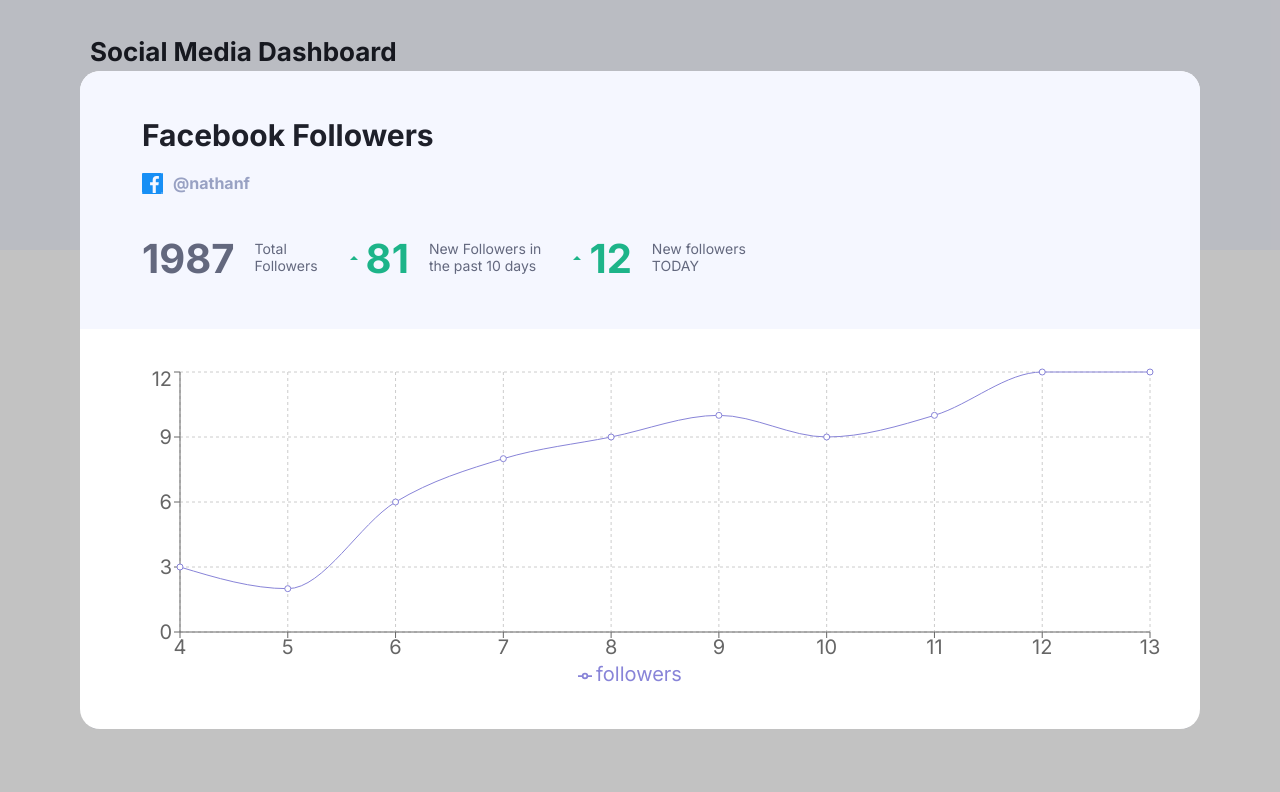
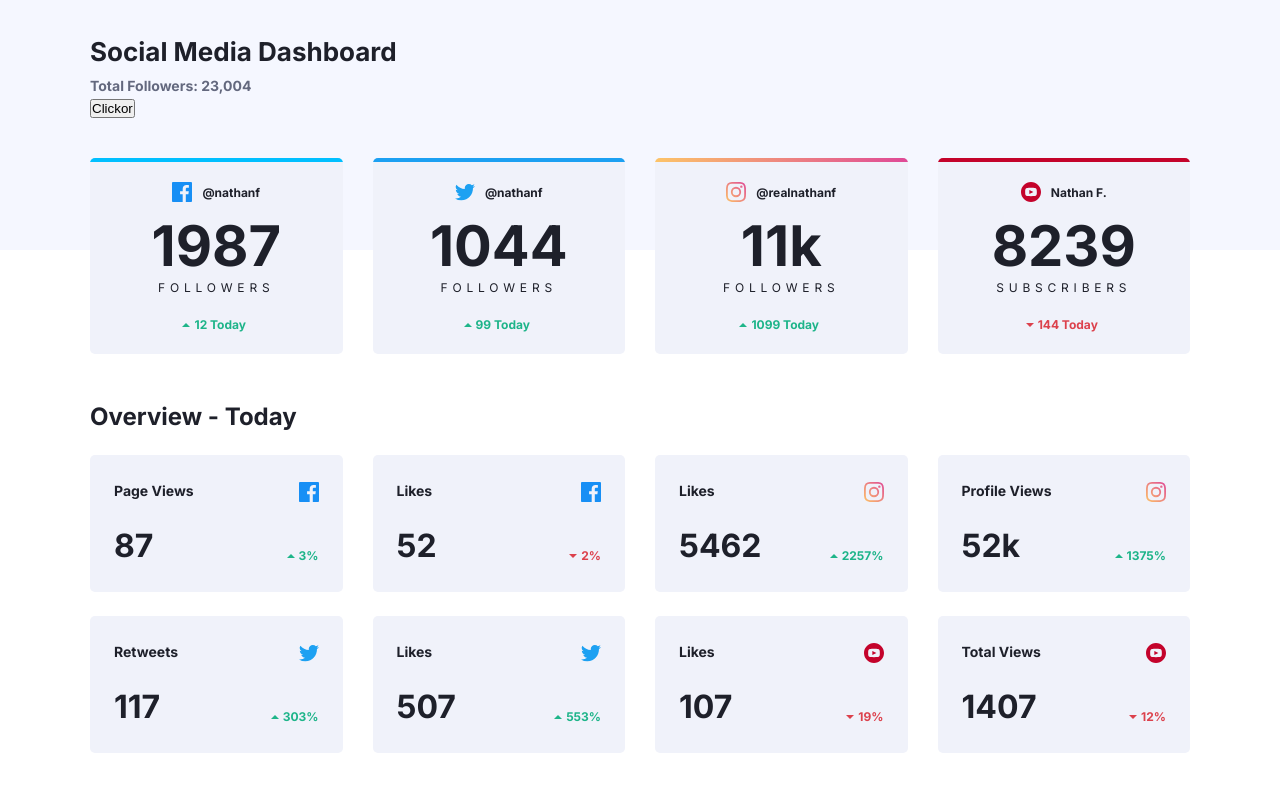
Before and after one commit to FabioGiacometti/mks, a React (Create React App) app: page / in a window 1280 px wide. Shown: the top 792 px of the page. Built offline with nearby package versions, Linux system fonts and the light colour scheme.

Commit message:
modal opens and closes

```diff
--- a/src/App.js
+++ b/src/App.js
@@ -1,3 +1,4 @@
+import React, { useState } from "react";
 import "./App.scss";
 import { overview, overviewToday } from "./assets/mocks/data";
 import Card from "./components/card/Card";
@@ -5,19 +6,26 @@ import CardSm from "./components/cardSm/CardSm";
 import Header from "./components/header/Header";
 import Modal from "./components/modal/modal";
 
-let cardDeck = overview.map((card, index) => {
-  return <Card data={card} key={index} />;
-});
+function App() {
+  const [showModal, setShowModal] = useState(false);
+  const handleModal = () => setShowModal(!showModal);
 
-let smallCardDeck = overviewToday.map((smallCard, index) => (
-  <CardSm data={smallCard} key={index} />
-));
+  console.log(showModal);
+  let cardDeck = overview.map((card, index) => {
+    return <Card data={card} key={index} onShow={() => setShowModal(true)} />;
+  });
+  let smallCardDeck = overviewToday.map((smallCard, index) => (
+    <CardSm data={smallCard} key={index} />
+  ));
 
-function App() {
   return (
     <div className="app__container">
-      <Modal> </Modal>
+      <Modal data={showModal} onClose={() => setShowModal(false)}>
+        {" "}
+      </Modal>
       <Header />
+
+      <button onClick={() => handleModal()}>Clickor</button>
 
       <div className="card-deck__container card-deck__container--lg">
         {cardDeck}
--- a/src/components/card/Card.js
+++ b/src/components/card/Card.js
@@ -7,7 +7,7 @@ import SocialLogo from "../shared/socialLogo";
 
 const Card = (props) => {
   return (
-    <div className={"card__body " + props.data.network}>
+    <div className={"card__body " + props.data.network} onClick={()=> props.onShow()}>
       <div className="card__content">
         <span className="card__header-strip"></span>
         <div className="card__network--profile">
--- a/src/components/card/Card.scss
+++ b/src/components/card/Card.scss
@@ -10,6 +10,7 @@
   border-radius: 0.25em;
   padding-bottom: 1.1rem;
   transition: all 200ms;
+  cursor: pointer;
   &:last-child {
     margin-right: 0;
   }
--- a/src/components/chart/Chart.js
+++ b/src/components/chart/Chart.js
@@ -9,7 +9,7 @@ import './chart.scss'
 
 
     return (
-      <ResponsiveContainer width="100%" height="100%">
+      <ResponsiveContainer width="100%" height="100%" style={{minWidth: "200px"}}>
         <LineChart
           width={500}
           height={300}
--- a/src/components/modal/modal.js
+++ b/src/components/modal/modal.js
@@ -3,12 +3,14 @@ import "./modal.scss";
 import Chart from "../chart/Chart";
 import { chartData } from "../../assets/mocks/data";
 
-const Modal = () => {
+const Modal = (props) => {
   const [chartInput] = useState(chartData);
+    console.log("props", props)
+
 
   return (
-    <div className="modal">
-      <div className="modal__overlay">
+    <div className="modal" style={props.data ? {display: "flex"} : {display: "none"}} >
+      <div className="modal__overlay" onClick={()=> props.onClose()}>
         <div className="modal__card">
           <div className="modal__header">
             <h2 className="modal__title">Facebook Followers</h2>
@@ -36,6 +38,8 @@ const Modal = () => {
                 </span>
               </div>
             </div>
+            <span className="modal__close" onClick={()=> props.onClose()}
+            >&times;</span>
           </div>
           <div className="modal__chart">
           {/* <button onClick={() => this.setChartInput({ chartData2 })}>
--- a/src/components/modal/modal.scss
+++ b/src/components/modal/modal.scss
@@ -14,20 +14,22 @@
 }
 
 .modal__card {
+  position: relative;
   margin: auto;
   background-color: white;
   width: 100%;
   margin: 80px;
   border-radius: 20px;
   overflow: hidden;
-    @media(max-width: 900px) {
+  max-width: 990px;
+  @media (max-width: 900px) {
     margin: 20px;
   }
 }
 .modal__header {
   background-color: $top-bg-pattern;
   padding: 46px 62px;
-    @media(max-width: 500px) {
+  @media (max-width: 500px) {
     padding: 24px;
   }
 }
@@ -40,7 +42,7 @@
 .modal__row--kpi {
   margin-top: 40px;
   flex-wrap: wrap;
-    @media(max-width: 500px) {
+  @media (max-width: 500px) {
     margin-top: 20px;
   }
 }
@@ -68,23 +70,23 @@
     font-weight: 700;
   }
   .modal__kpi-label {
-    margin-left:20px;
+    margin-left: 20px;
     font-weight: 300;
     font-size: 14px;
     margin-top: 6px;
   }
-  .trending{
+  .trending {
     color: $lime-Green;
-      &::before{
+    &::before {
       content: url("../../assets/images/icon-up.svg");
       bottom: 13px;
       right: 8px;
       position: relative;
     }
   }
-  .not-trending{
+  .not-trending {
     color: $bright-Red;
-        &::before{
+    &::before {
       content: url("../../assets/images/icon-down.svg");
       bottom: 13px;
       right: 8px;
@@ -93,11 +95,24 @@
   }
 }
 
-.modal__chart{
+.modal__chart {
   height: 50vh;
   padding: 38px 20px;
-    @media(max-width: 500px) {
+  @media (max-width: 500px) {
     padding: 20px 0 0 0;
     margin-left: -30px;
   }
 }
+
+.modal__close {
+  position: absolute;
+  top: 40px;
+  right: 36px;
+  color: $lighter-text;
+  cursor: pointer;
+  @media (max-width: 500px) {
+    top: 20px;
+    right: 20px;
+    padding: 10px;
+  }
+}
```
Also changed, not shown: src/components/cardSm/CardSm.scss (+7 -9 lines). Lines whose indentation alone changed are shown as unchanged.
